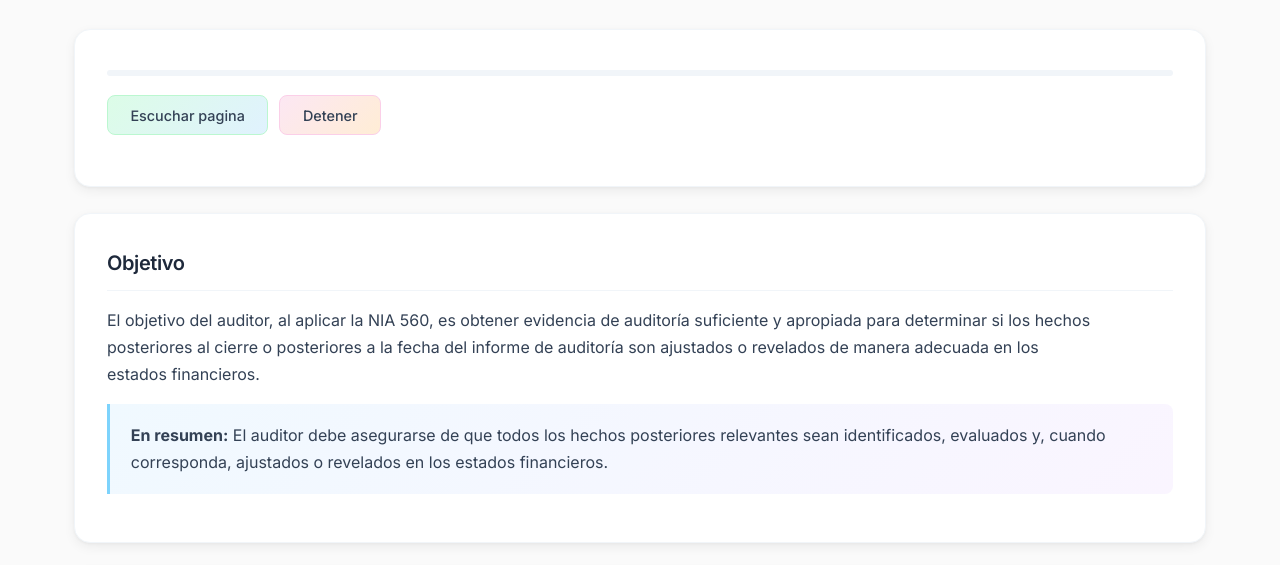
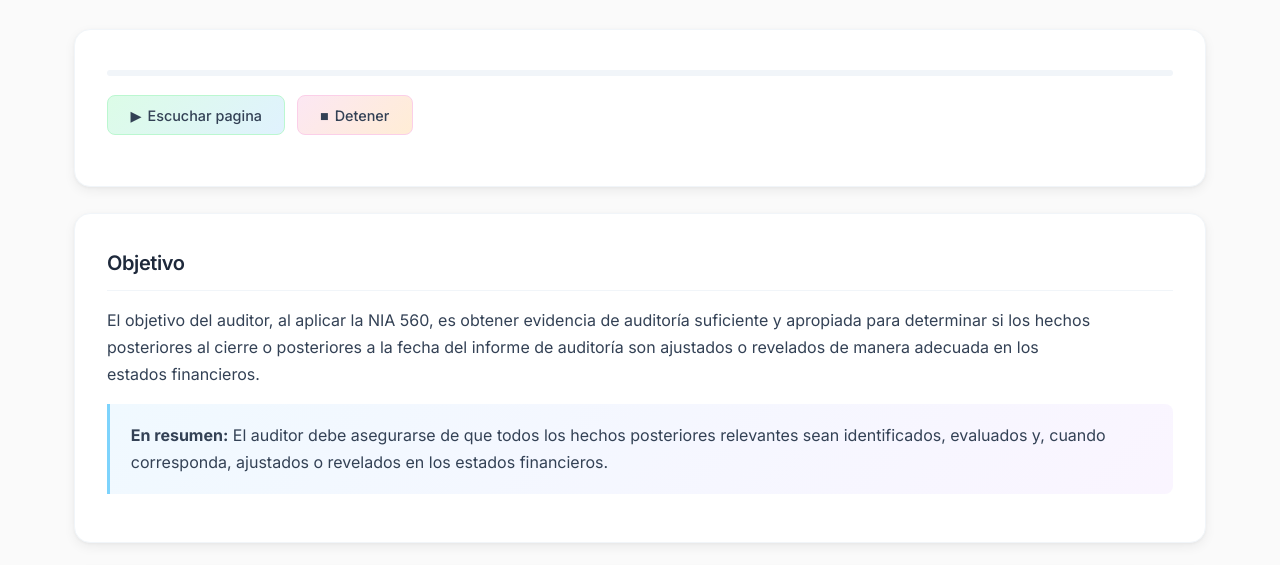
Before and after one commit to mcacerosb-ir/NIAS-560-570-580, a plain HTML site: page nia560.html in a window 1280 px wide. Shown: the part 235-800 px from the top of the page. Drawn offline with Linux system fonts and the light colour scheme.

Commit message:
Update style.css

```diff
--- a/style.css
+++ b/style.css
@@ -187,6 +187,12 @@ main {
   background: linear-gradient(135deg, var(--blush-100), var(--peach-100));
   border-color: var(--blush-200);
 }
+/* Iconos puramente visuales: al ser contenido generado por CSS, los
+   lectores de pantalla y herramientas de "leer en voz alta" no los
+   incluyen en el texto que anuncian (a diferencia de un caracter Unicode
+   puesto directamente en el DOM). */
+.audio-btn.play::before { content: "\25B6"; margin-right: 6px; }
+.audio-btn.stop::before { content: "\25A0"; margin-right: 6px; }
 .audio-btn:hover, .quiz-submit:hover, .flow-play-btn:hover {
   transform: translateY(-2px);
   box-shadow: var(--shadow-hover);
```
